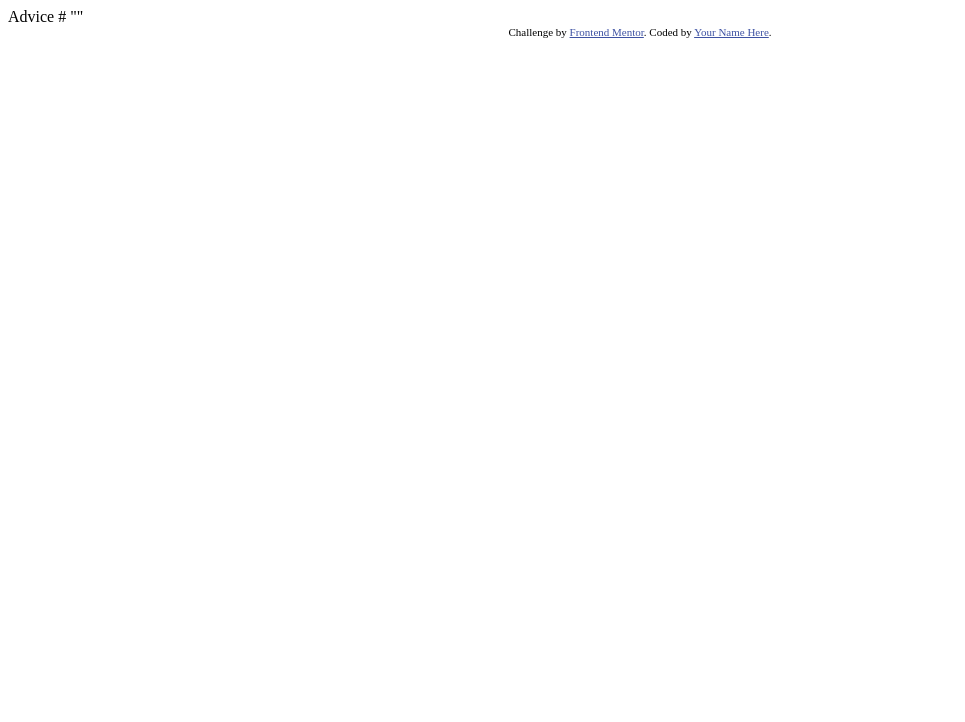
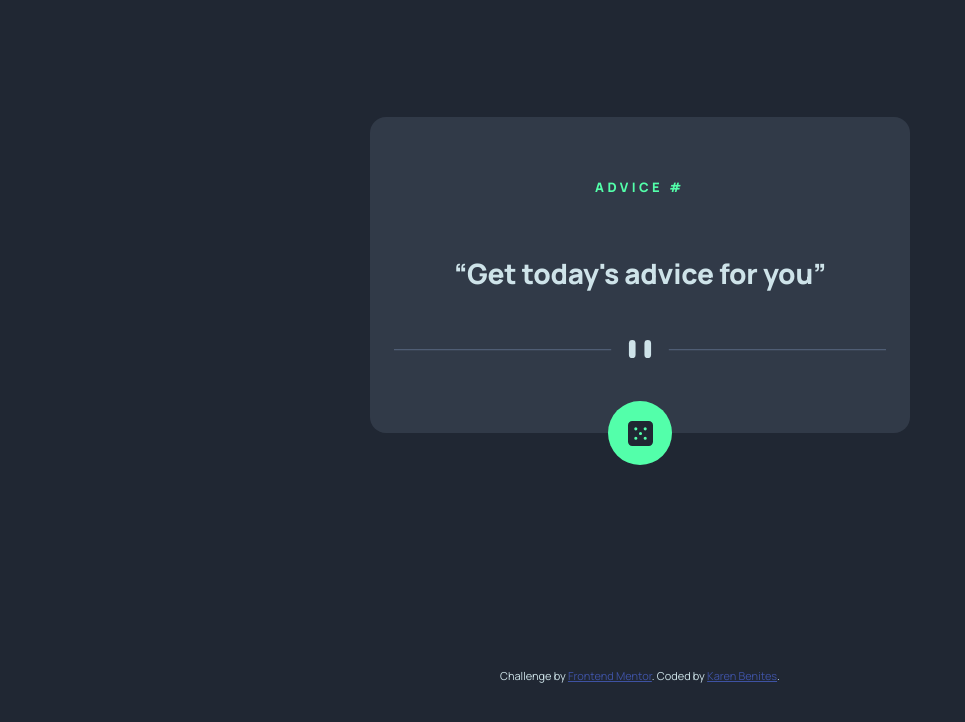
Before and after one commit to Karen-Benites/advice-generator-app, a website: page index.html in a window 1280 px wide. Shown: the whole page, without its empty margins (0-965 px from the left). Drawn offline with Linux system fonts and the light colour scheme.

Commit message:
added basic js logic, css styles

```diff
--- a/index.html
+++ b/index.html
@@ -2,27 +2,22 @@
 <html lang="en">
 <head>
   <meta charset="UTF-8">
-  <meta name="viewport" content="width=device-width, initial-scale=1.0"> <!-- displays site properly based on user's device -->
-
+  <meta name="viewport" content="width=device-width, initial-scale=1.0">
   <link rel="icon" type="image/png" sizes="32x32" href="./images/favicon-32x32.png">
-
-  <title>Frontend Mentor | Advice generator app</title>
-
-  <!-- Feel free to remove these styles or customise in your own stylesheet 👍 -->
-  <style>
-    .attribution { font-size: 11px; text-align: center; }
-    .attribution a { color: hsl(228, 45%, 44%); }
-  </style>
+  <link rel="stylesheet" href="style.css">
+  <title>Advice generator app</title>
 </head>
 <body>
-
-  Advice #<!-- Advice ID goes here -->
-
-  "<!-- Advice text goes here -->"
-
+  <section class="card__container">
+    <h1 class="card__title">ADVICE # <span></span></h1>
+    <p class="card__content">Get today's advice for you</p>
+    <span class="card__divider"></span>
+    <button class="advice__generator-button"><span></span></button>
+  </section>
   <div class="attribution">
     Challenge by <a href="https://www.frontendmentor.io?ref=challenge" target="_blank">Frontend Mentor</a>.
-    Coded by <a href="#">Your Name Here</a>.
+    Coded by <a href="#">Karen Benites</a>.
   </div>
+  <script src="script.js"></script>
 </body>
 </html>
--- /dev/null
+++ b/script.js
@@ -0,0 +1,17 @@
+const button = document.querySelector(".advice__generator-button")
+const adviceIdDOM = document.querySelector(".card__title span")
+const adviceContent = document.querySelector(".card__content")
+
+button.addEventListener('click', getNewAdvice)
+
+function getNewAdvice(){
+    fetch('https://api.adviceslip.com/advice')
+    .then(response => {
+        return response.json()
+    })
+    .then(data => {
+        adviceIdDOM.textContent = data.slip.id
+        adviceContent.textContent = data.slip.advice
+    })
+    .catch(error => console.log(error.message))
+}
--- /dev/null
+++ b/style.css
@@ -0,0 +1,126 @@
+@import url('https://fonts.googleapis.com/css2?family=Manrope:wght@200..800&display=swap');
+
+:root{
+    --neon-green: #53FFAA;
+    --light-cyan: #CEE3E9;
+    --greyish-blue: #4F5D74;
+    --dark-grayish-blue: #313A48;
+    --dark-blue: #202733;
+}
+
+*,
+*::before,
+*::after {
+  box-sizing: border-box;
+}
+
+body{
+    margin: 0;
+    padding: 0;
+    width: 100vw;
+    height: 100vh;
+    font-family: "Manrope", sans-serif;
+    display: grid;
+    place-items: center;
+    background-color: var(--dark-blue);
+    color: var(--light-cyan);
+}
+
+.card__container{
+    position: relative;
+    min-width: 343px;
+    width: 90%;
+    max-width: 540px;
+    min-height: 316px;
+    height: 48%;
+    max-height: 332px;
+    border-radius: 10px;
+    padding: 40px 24px 64px;
+    display: flex;
+    flex-direction: column;
+    align-items: center;
+    justify-content: space-around;
+    background-color: var(--dark-grayish-blue);
+}
+
+.card__title{
+    color: var(--neon-green);
+    font-size: 12px;
+    font-weight: 800;
+    line-height: normal;
+    letter-spacing: 3.457px;
+}
+
+.card__content{
+    font-size: 24px;
+    font-style: normal;
+    font-weight: 800;
+    line-height: normal;
+    letter-spacing: -0.257px;
+    text-align: center;
+}
+
+.card__content::before{
+    content: "\“";
+}
+
+.card__content::after{
+    content: "\”";
+}
+
+.advice__generator-button{
+    position: absolute;
+    display: flex;
+    align-items: center;
+    justify-content: center;
+    border: none;
+    bottom: -32px;
+    width: 64px;
+    height: 64px;
+    border-radius: 50%;
+    background-color: var(--neon-green);
+    cursor: pointer;
+}
+
+.advice__generator-button span{
+    display: block;
+    width: 25px;
+    height: 25px;
+    background-image: url(images/icon-dice.svg);
+    background-position: center;
+    background-size: cover;
+    background-repeat: no-repeat;
+}
+
+.advice__generator-button:hover{
+    box-shadow: 0px 0px 40px 0px var(--neon-green);
+    transform: scale(1.1);
+    transition: all ease 200ms;
+}
+
+.card__divider{
+    display: block;
+    width: 100%;
+    height: 20px;
+    background-image: url(images/pattern-divider-mobile.svg);
+    background-position: center;
+    background-size: contain;
+    background-repeat: no-repeat;
+}
+.attribution { font-size: 11px; text-align: center; }
+.attribution a { color: hsl(228, 45%, 44%); }
+
+@media(min-width: 760px){
+    .card__content{
+        font-size: 28px;
+    }
+    .card__title{
+        font-size: 13px;
+    }
+    .card__divider{
+        background-image: url(images/pattern-divider-desktop.svg);
+    }
+    .card__container{
+        border-radius: 16px;
+    }
+}
```
